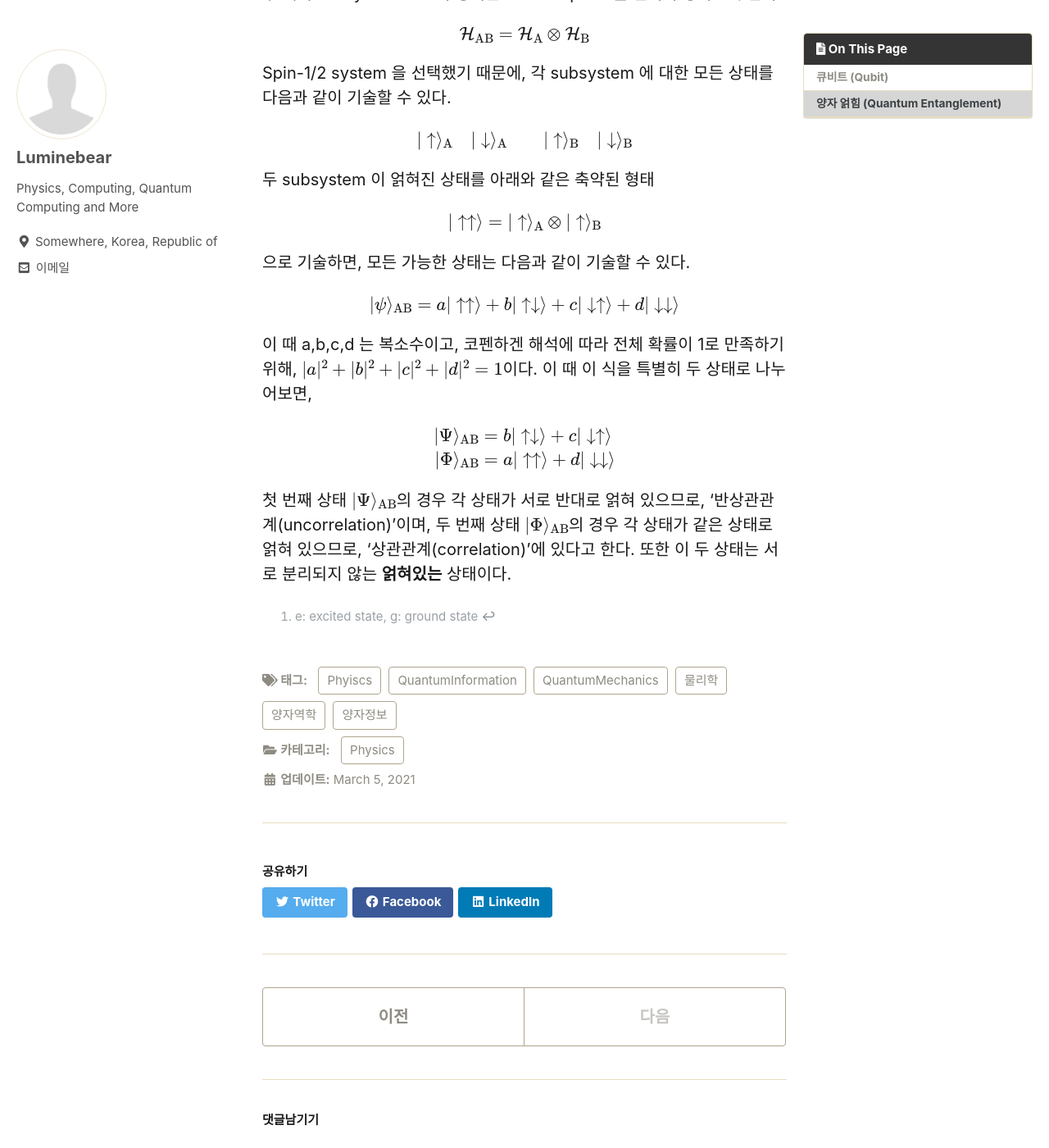
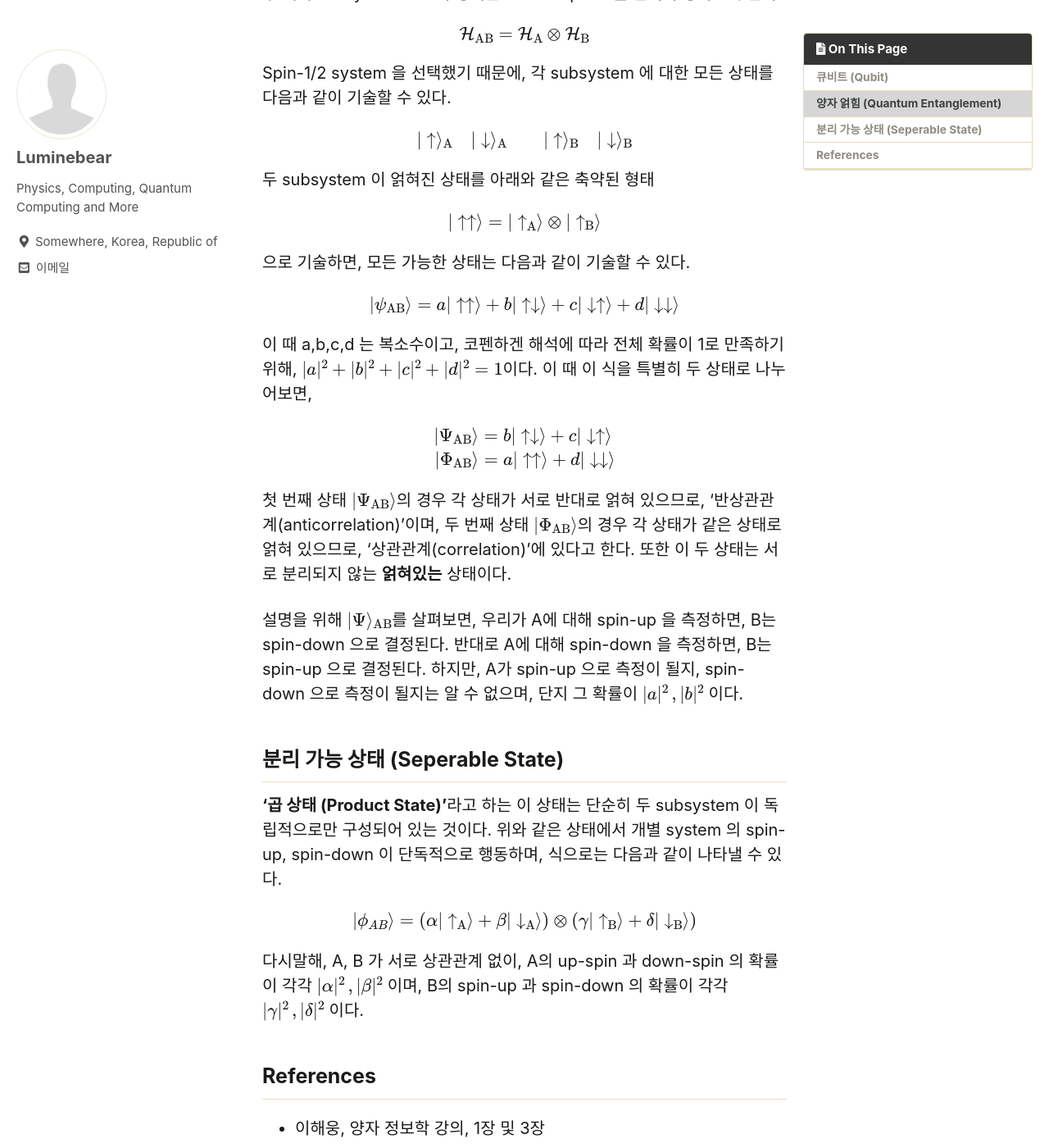
Before and after one commit to Luminebear/Luminebear.github.io, a Jekyll site: the page built from _posts/2021-03-05-Entanglement-Intro.md, in a window 1280 px wide and 1400 px high, scrolled down 1945 px. Shown: the whole window at 82% size. Built offline with Jekyll 4.4.1, drawn with Linux system fonts in a browser that asks for light colours; cached includes are drawn as plain includes; some web fonts are replaced; comment, search, counter and statistics services are not loaded; some of the changed text lies outside the part shown.

Commit message:
update post

```diff
--- a/_posts/2021-03-05-Entanglement-Intro.md
+++ b/_posts/2021-03-05-Entanglement-Intro.md
@@ -80,14 +80,14 @@ $$
 두 subsystem 이 얽혀진 상태를 아래와 같은 축약된 형태
 
 $$
-\vert \uparrow \uparrow \rangle = \vert \uparrow \rangle_{\rm A} \otimes
-\vert \uparrow \rangle_{\rm B}
+\vert \uparrow \uparrow \rangle = \vert \uparrow_{\rm A} \rangle \otimes
+\vert \uparrow_{\rm B} \rangle
 $$
 
 으로 기술하면, 모든 가능한 상태는 다음과 같이 기술할 수 있다.
 
 $$
-\vert \psi \rangle_{\rm AB} = a\vert \uparrow \uparrow \rangle + b\vert \uparrow \downarrow \rangle + c\vert \downarrow \uparrow \rangle + d\vert \downarrow \downarrow \rangle
+\vert \psi_{\rm AB} \rangle = a\vert \uparrow \uparrow \rangle + b\vert \uparrow \downarrow \rangle + c\vert \downarrow \uparrow \rangle + d\vert \downarrow \downarrow \rangle
 $$
 
 이 때 a,b,c,d 는 복소수이고, 코펜하겐 해석에 따라 전체 확률이 1로 만족하기 위해, $\vert a \vert^2 + \vert b \vert^2 + \vert c \vert^2 + \vert d \vert^2 = 1$이다.
@@ -95,14 +95,35 @@ $$
 
 $$
 \begin{aligned}
-\vert \Psi \rangle_{\rm AB} &= b\vert \uparrow \downarrow \rangle + c\vert \downarrow \uparrow \rangle \\
-\vert \Phi \rangle_{\rm AB} &= a\vert \uparrow \uparrow \rangle + d\vert \downarrow \downarrow \rangle
+\vert \Psi_{\rm AB} \rangle &= b\vert \uparrow \downarrow \rangle + c\vert \downarrow \uparrow \rangle \\
+\vert \Phi_{\rm AB} \rangle &= a\vert \uparrow \uparrow \rangle + d\vert \downarrow \downarrow \rangle
 \end{aligned}
 $$
 
-첫 번째 상태 $\vert \Psi \rangle_{\rm AB}$의 경우 각 상태가 서로 반대로 얽혀 있으므로, '반상관관계(uncorrelation)'이며,
-두 번째 상태 $\vert \Phi \rangle_{\rm AB}$의 경우 각 상태가 같은 상태로 얽혀 있으므로,
+첫 번째 상태 $\vert \Psi_{\rm AB} \rangle$의 경우 각 상태가 서로 반대로 얽혀 있으므로, '반상관관계(anticorrelation)'이며,
+두 번째 상태 $\vert \Phi_{\rm AB} \rangle$의 경우 각 상태가 같은 상태로 얽혀 있으므로,
 '상관관계(correlation)'에 있다고 한다. 또한 이 두 상태는 서로 분리되지 않는 **얽혀있는**
 상태이다.
 
+설명을 위해 $\vert \Psi \rangle_{\rm AB}$를 살펴보면, 우리가 A에 대해 spin-up 을 측정하면,
+B는 spin-down 으로 결정된다. 반대로 A에 대해 spin-down 을 측정하면, B는 spin-up 으로 결정된다. 하지만,
+A가 spin-up 으로 측정이 될지, spin-down 으로 측정이 될지는 알 수 없으며, 단지 그 확률이
+$\vert a \vert^2 \,, \vert b \vert^2$ 이다.
+
+## 분리 가능 상태 (Seperable State)
+**'곱 상태 (Product State)'**라고 하는 이 상태는 단순히 두 subsystem 이 독립적으로만
+구성되어 있는 것이다. 위와 같은 상태에서 개별 system 의 spin-up, spin-down 이 단독적으로 행동하며,
+식으로는 다음과 같이 나타낼 수 있다.
+
+$$
+\vert \phi_{AB} \rangle = \left( \alpha \vert \uparrow_{\rm A} \rangle + \beta \vert \downarrow_{\rm A} \rangle \right)
+\otimes \left( \gamma \vert \uparrow_{\rm B} \rangle + \delta \vert \downarrow_{\rm B} \rangle \right)
+$$
+
+다시말해, A, B 가 서로 상관관계 없이, A의 up-spin 과 down-spin 의 확률이 각각 $\vert \alpha \vert^2 \,, \vert \beta \vert^2$ 이며, B의 spin-up 과 spin-down 의 확률이 각각 $\vert \gamma \vert^2 \,, \vert \delta \vert^2$ 이다.
+
+## References
+* 이해웅, 양자 정보학 강의, 1장 및 3장
+* 그 외 논문이나 기타 자료로 접한 것들 (특정지을 수 없음)
+
 [^1]: e: excited state, g: ground state
```
